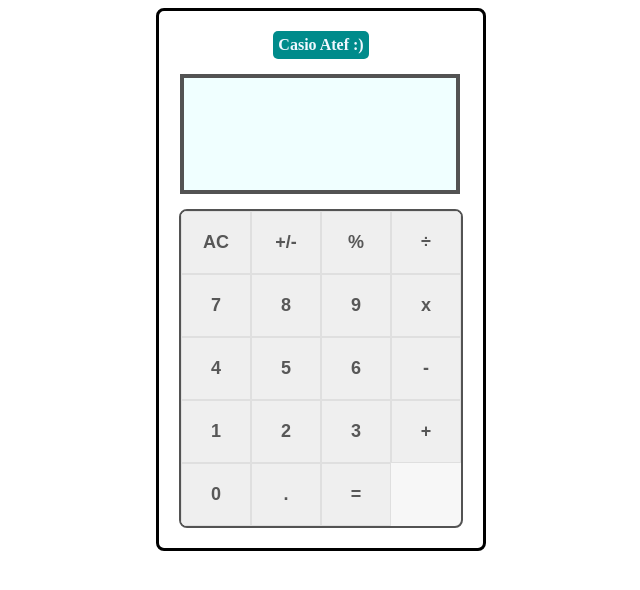
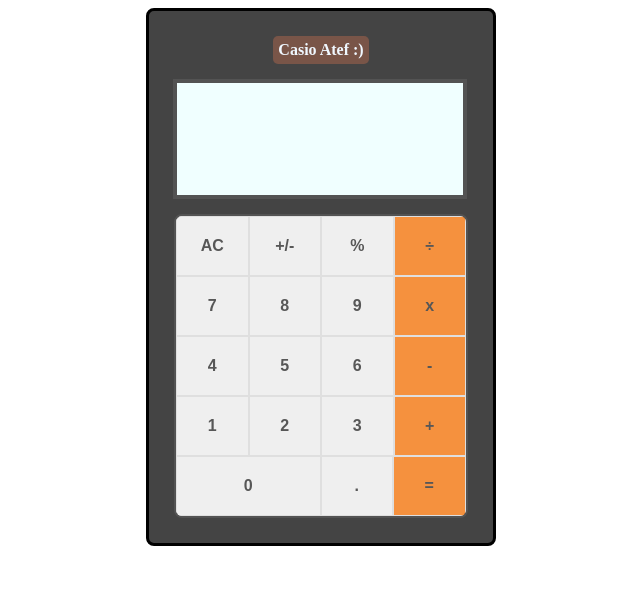
Before and after one commit to Mohamed-js/math-magicians, a React (Create React App) app: page / in a window 1280 px wide. Shown: the top 590 px of the page, without its empty margins (319-959 px from the left). Built offline with nearby package versions, Linux system fonts and the light colour scheme.

Commit message:
Update style.css

```diff
--- a/src/style.css
+++ b/src/style.css
@@ -9,36 +9,49 @@ h1 {
 .logo {
   margin: 0;
   font-weight: 800;
-  background: darkcyan;
+  background: #795548;
   padding: 5px;
   border-radius: 5px;
   color: aliceblue;
 }
 
 .container {
+  background: #444444;
   display: flex;
   flex-direction: column;
   align-items: center;
-  width: fit-content;
-  padding: 20px;
+  width: 100%;
+  max-width: 350px;
+  padding: 25px;
   border: 3px solid;
   border-radius: 8px;
   margin: auto;
 }
-
+.row {
+  display: flex;
+  overflow: hidden;
+}
 .row button {
-  width: 70px;
+  flex-basis: 25%;
   padding: 20px;
-  font-size: large;
+  font-size: medium;
   font-weight: 600;
   color: rgb(87, 87, 87);
   border: 1px solid rgb(223, 223, 223);
-  margin: auto;
+}
+
+.row button:last-child {
+  background-color: #f5913e;
+}
+
+.row:last-child :first-child {
+  flex-basis: calc(50% - 0.5px);
 }
 
 .panel {
-  background-color: rgb(247, 247, 247);
-  width: fit-content;
+  background: #444444;
+
+  width: 100%;
   border: 2px solid rgb(83, 83, 83);
   border-radius: 8px;
   overflow: hidden;
@@ -50,7 +63,7 @@ h1 {
   margin-left: -2px;
   margin-bottom: 15px;
   margin-top: 15px;
-  width: 280px;
+  width: 100%;
   height: 120px;
   border: 4px solid rgb(83, 83, 83);
   display: flex;
```
